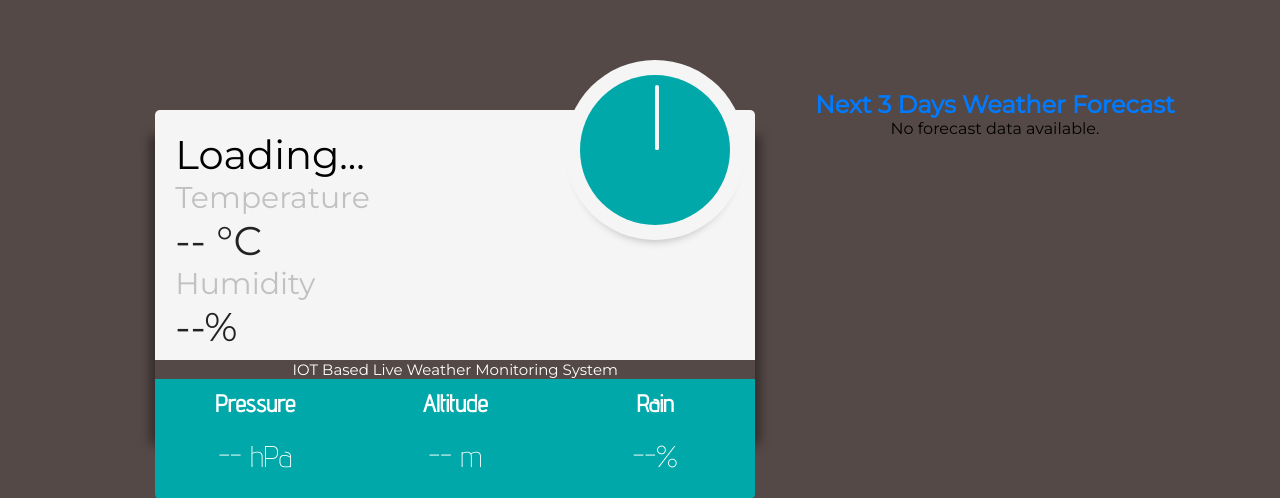
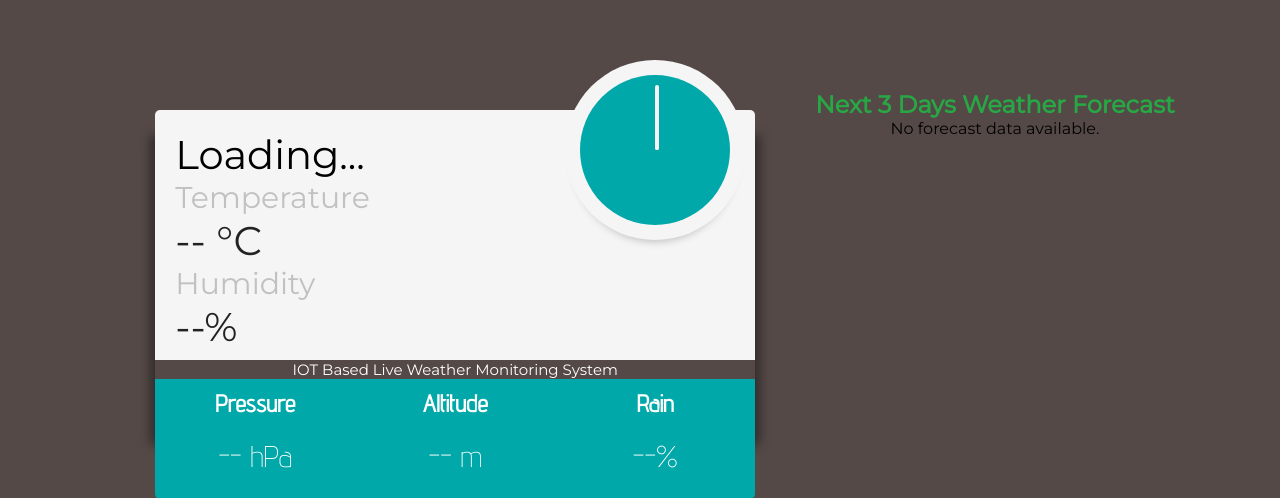
Before and after one commit to rezaul-iot/weather-forecast-system, a PHP site: page / in a window 1280 px wide. Shown: the top 498 px of the page. Run offline with PHP 8.4, Linux system fonts and the light colour scheme; data that the repository does not hold is empty.

Commit message:
Update index.php

```diff
--- a/index.php
+++ b/index.php
@@ -212,7 +212,7 @@
     </div>
   </div>
      <div style="margin-top: 80px;">
-    <h2 class="section-title" style="color: #007BFF;">Next 3 Days Weather Forecast</h2>
+    <h2 class="section-title" style="color: #28A745;">Next 3 Days Weather Forecast</h2>
     <div class="forecast-container" id="forecast"></div>
 </div>
 </div>
```
